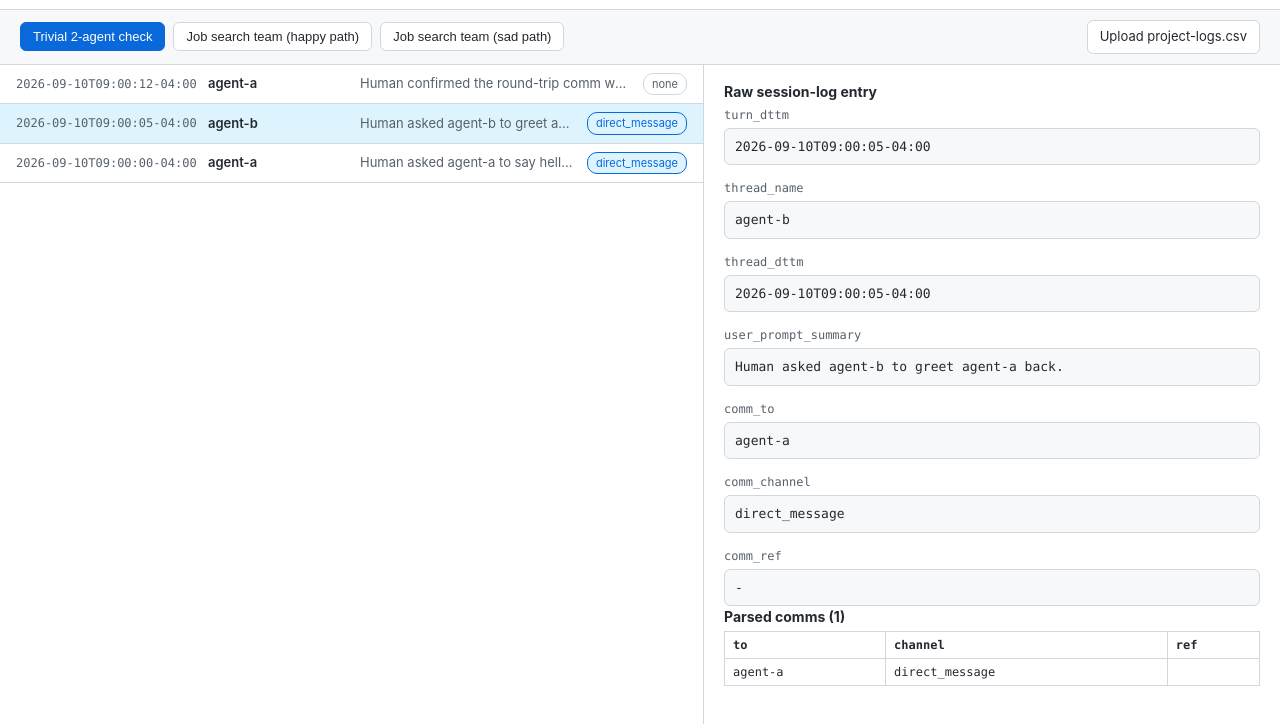
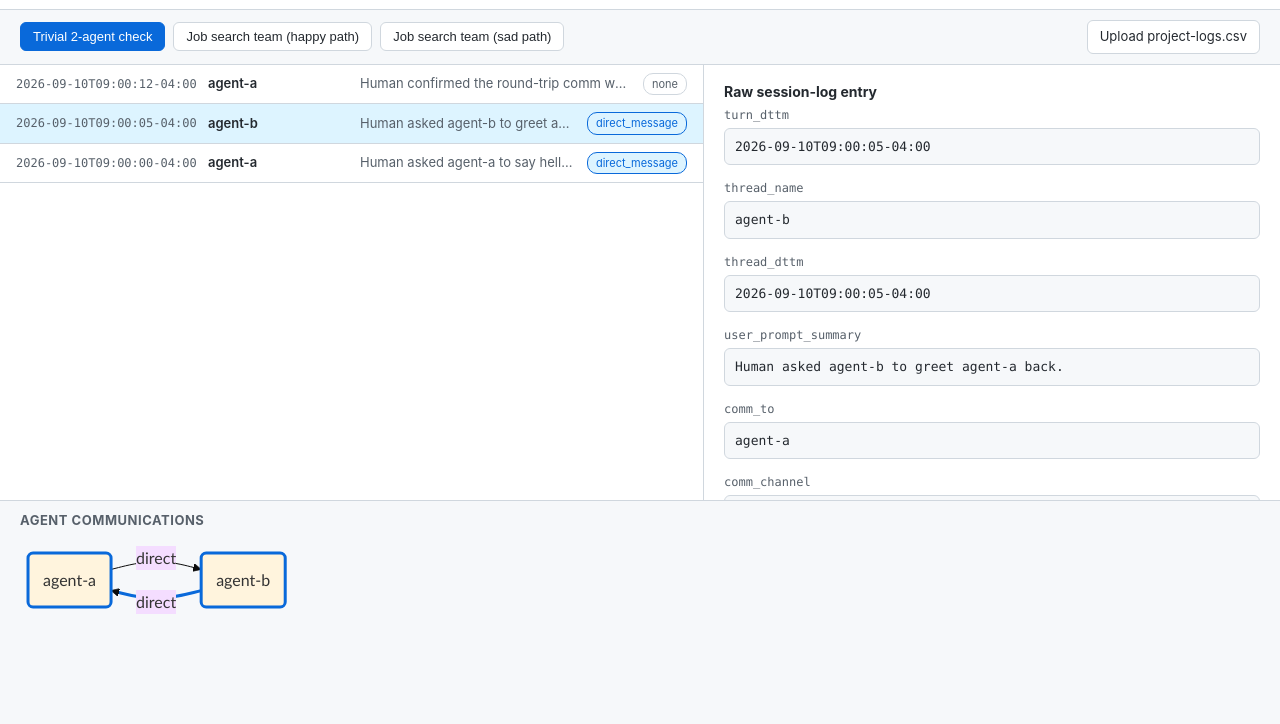
Before and after one commit to nickbenes/ops-center-viewer, a website built with Vite: page index.html in a window 1280 px wide. Both pictures are taken after a click on the button 351 px from the left and 185 px from the top of the page. Shown: the part 62-786 px from the top of the page. Built offline with nearby package versions, Linux system fonts and the light colour scheme.

Commit message:
feat: Mermaid agent-comms diagram + row-to-diagram highlighting
Implements the P2.1 tier:
- build-diagram.js derives a Mermaid flowchart definition from the
  loaded turns: one node per distinct thread_name/comm_to entity, one
  edge per comm, edge style/label driven by comm_channel
  (direct_message solid, broadcast/shared_file dashed)
- diagram-view.js renders it client-side via the mermaid package and
  exposes highlightForTurn() to toggle a `.highlighted` class on the
  matching node(s) and edge path when a turn row is selected, clearing
  on deselect
- Diagram lives in a new panel below the list/detail split, rebuilt
  whenever the loaded dataset changes (demo switch or upload)
- Downgraded to mermaid@11.17.2 + ran `npm audit fix` to drop a
  vulnerable transitive chevrotain/lodash-es chain pulled in by
  mermaid@12 (npm audit: 0 vulnerabilities)
- Unit tests for the diagram-building logic; e2e tests for diagram
  rendering, row-select highlighting (and clearing), and rebuild on
  demo switch

Closes #8, #9

Co-Authored-By: Claude Sonnet 5 <noreply@anthropic.com>

```diff
--- a/index.html
+++ b/index.html
@@ -21,6 +21,11 @@
           <p class="detail-empty">Select a row to see its raw fields.</p>
         </aside>
       </main>
+
+      <section id="diagram-section" class="diagram-section" aria-label="Agent communications diagram">
+        <h2>Agent communications</h2>
+        <div id="diagram-view" class="diagram-view"></div>
+      </section>
     </div>
     <script type="module" src="/src/main.js"></script>
   </body>
--- a/package.json
+++ b/package.json
@@ -15,5 +15,8 @@
     "@playwright/test": "^1.63.0",
     "vite": "^8.3.0",
     "vitest": "^5.0.1"
+  },
+  "dependencies": {
+    "mermaid": "^11.17.2"
   }
 }
--- /dev/null
+++ b/src/components/diagram-view.js
@@ -0,0 +1,61 @@
+import mermaid from 'mermaid';
+import { buildDiagram } from '../lib/build-diagram.js';
+
+mermaid.initialize({ startOnLoad: false, securityLevel: 'strict', theme: 'base' });
+
+let renderCounter = 0;
+
+/**
+ * Renders the Mermaid agent-comms diagram for the current turn set into
+ * `container`. Returns the built diagram's edge/node metadata so the caller
+ * can drive row<->diagram highlighting.
+ */
+export async function renderDiagram(container, turns) {
+  const diagram = buildDiagram(turns);
+
+  if (diagram.nodeIds.size === 0) {
+    container.innerHTML = '<p class="diagram-empty">No entities to diagram.</p>';
+    return diagram;
+  }
+
+  const id = `diagram-${renderCounter++}`;
+  try {
+    const { svg } = await mermaid.render(id, diagram.definition);
+    container.innerHTML = svg;
+  } catch (err) {
+    container.innerHTML = `<p class="diagram-empty">Failed to render diagram: ${err.message}</p>`;
+  }
+  return diagram;
+}
+
+/**
+ * Clears any highlight classes, then (if turnId is set) highlights the
+ * nodes/edges for every comm on that turn.
+ */
+export function highlightForTurn(container, diagram, turnId) {
+  container.querySelectorAll('.node.highlighted').forEach((el) => el.classList.remove('highlighted'));
+  container.querySelectorAll('path.flowchart-link.highlighted').forEach((el) => el.classList.remove('highlighted'));
+
+  if (!turnId || !diagram) return;
+
+  const matchingEdges = diagram.edges.filter((e) => e.turnId === turnId);
+  for (const edge of matchingEdges) {
+    highlightNode(container, edge.fromId);
+    highlightNode(container, edge.toId);
+    highlightEdge(container, edge.edgeIndex);
+  }
+}
+
+function highlightNode(container, nodeId) {
+  // Mermaid prefixes node element ids with its own render id, so match on
+  // the "flowchart-<nodeId>-" segment rather than the full id.
+  const el = container.querySelector(`[id*="flowchart-${nodeId}-"]`);
+  if (el) el.classList.add('highlighted');
+}
+
+function highlightEdge(container, edgeIndex) {
+  // Edge paths render in the same order they're written into the diagram
+  // definition, so the Nth edge we built corresponds to the Nth path here.
+  const path = container.querySelectorAll('path.flowchart-link')[edgeIndex];
+  if (path) path.classList.add('highlighted');
+}
--- /dev/null
+++ b/src/lib/build-diagram.js
@@ -0,0 +1,54 @@
+// Derives a Mermaid flowchart definition from parsed turns, per the design
+// decision: one node per distinct entity found in thread_name and every
+// value appearing in comm_to; one edge per communication row between its
+// thread and each comm_to destination, styled by comm_channel.
+
+function sanitizeId(raw) {
+  // Mermaid node ids can't contain most punctuation; slugify and keep a
+  // stable, collision-resistant id distinct from the display label.
+  return `n_${raw.replace(/[^a-zA-Z0-9_]/g, '_')}`;
+}
+
+const CHANNEL_STYLE = {
+  direct_message: { arrow: '-->', label: 'direct' },
+  broadcast: { arrow: '-.->', label: 'broadcast' },
+  shared_file: { arrow: '-.->', label: 'shared file' },
+  none: { arrow: '---', label: '' },
+};
+
+/**
+ * Builds { definition, nodeIds, edges } from a list of parsed turns.
+ * `edges` carries enough info (turnId, fromId, toId) for row<->diagram
+ * highlighting; `nodeIds` maps entity name -> mermaid node id.
+ */
+export function buildDiagram(turns) {
+  const entities = new Set();
+  for (const turn of turns) {
+    entities.add(turn.thread_name);
+    for (const comm of turn.comms) entities.add(comm.to);
+  }
+
+  const nodeIds = new Map();
+  for (const entity of entities) nodeIds.set(entity, sanitizeId(entity));
+
+  const lines = ['flowchart LR'];
+  for (const entity of entities) {
+    const id = nodeIds.get(entity);
+    lines.push(`  ${id}("${entity.replace(/"/g, '#quot;')}")`);
+  }
+
+  const edges = [];
+  for (const turn of turns) {
+    const fromId = nodeIds.get(turn.thread_name);
+    for (const comm of turn.comms) {
+      const toId = nodeIds.get(comm.to);
+      const style = CHANNEL_STYLE[comm.channel] || CHANNEL_STYLE.none;
+      const edgeIndex = edges.length;
+      const label = style.label ? `|${style.label}|` : '';
+      lines.push(`  ${fromId} ${style.arrow}${label} ${toId}`);
+      edges.push({ turnId: turn.id, fromId, toId, edgeIndex, channel: comm.channel });
+    }
+  }
+
+  return { definition: lines.join('\n'), nodeIds, edges };
+}
--- a/src/main.js
+++ b/src/main.js
@@ -4,6 +4,7 @@ import { DEMOS } from './lib/demos.js';
 import { renderTurnList } from './components/turn-list.js';
 import { renderDetailPanel } from './components/detail-panel.js';
 import { renderDemoSwitcher } from './components/demo-switcher.js';
+import { renderDiagram, highlightForTurn } from './components/diagram-view.js';
 
 const state = {
   turns: [],
@@ -11,11 +12,13 @@ const state = {
   error: null,
   activeDemoId: null,
   uploadedFileName: null,
+  diagram: null,
 };
 
 const demoSwitcherEl = document.getElementById('demo-switcher');
 const turnListEl = document.getElementById('turn-list');
 const detailPanelEl = document.getElementById('detail-panel');
+const diagramViewEl = document.getElementById('diagram-view');
 
 function render() {
   renderDemoSwitcher(
@@ -23,12 +26,18 @@ function render() {
     { activeDemoId: state.activeDemoId, uploadedFileName: state.uploadedFileName },
     { onSelectDemo: selectDemo, onUploadFile: uploadFile }
   );
-  renderTurnList(turnListEl, state, (turnId) => {
-    state.selectedId = state.selectedId === turnId ? null : turnId;
-    render();
-  });
+  renderTurnList(turnListEl, state, selectTurn);
   const selectedTurn = state.turns.find((t) => t.id === state.selectedId) || null;
   renderDetailPanel(detailPanelEl, { turn: selectedTurn });
+  highlightForTurn(diagramViewEl, state.diagram, state.selectedId);
+}
+
+function selectTurn(turnId) {
+  state.selectedId = state.selectedId === turnId ? null : turnId;
+  renderTurnList(turnListEl, state, selectTurn);
+  const selectedTurn = state.turns.find((t) => t.id === state.selectedId) || null;
+  renderDetailPanel(detailPanelEl, { turn: selectedTurn });
+  highlightForTurn(diagramViewEl, state.diagram, state.selectedId);
 }
 
 function applyCsvText(text) {
@@ -41,6 +50,10 @@ function applyCsvText(text) {
     state.selectedId = null;
     state.error = err instanceof CsvSchemaError ? err.message : `Failed to parse CSV: ${err.message}`;
   }
+}
+
+async function refreshDiagram() {
+  state.diagram = await renderDiagram(diagramViewEl, state.turns);
 }
 
 async function selectDemo(demoId) {
@@ -59,6 +72,7 @@ async function selectDemo(demoId) {
     state.error = `Failed to load demo data: ${err.message}`;
   }
   render();
+  await refreshDiagram();
 }
 
 async function uploadFile(file) {
@@ -73,6 +87,7 @@ async function uploadFile(file) {
     state.error = `Failed to read uploaded file: ${err.message}`;
   }
   render();
+  await refreshDiagram();
 }
 
 selectDemo(DEMOS[0].id);
--- a/src/style.css
+++ b/src/style.css
@@ -122,7 +122,7 @@ body {
 }
 
 #app-main {
-  flex: 1;
+  flex: 2;
   display: flex;
   min-height: 0;
 }
@@ -269,3 +269,41 @@ body {
   font-size: 14px;
   margin: 0 0 4px;
 }
+
+.diagram-section {
+  flex: 1;
+  min-height: 180px;
+  border-top: 1px solid var(--border);
+  padding: 10px 20px;
+  overflow: auto;
+  background: var(--bg-alt);
+}
+
+.diagram-section h2 {
+  font-size: 13px;
+  margin: 0 0 8px;
+  color: var(--text-muted);
+  text-transform: uppercase;
+  letter-spacing: 0.04em;
+}
+
+.diagram-view svg {
+  max-width: 100%;
+  height: auto;
+}
+
+.diagram-empty {
+  color: var(--text-muted);
+}
+
+.diagram-view .node.highlighted rect,
+.diagram-view .node.highlighted polygon,
+.diagram-view .node.highlighted circle {
+  stroke: var(--accent) !important;
+  stroke-width: 3px !important;
+}
+
+.diagram-view path.flowchart-link.highlighted {
+  stroke: var(--accent) !important;
+  stroke-width: 3px !important;
+}
```
Also changed, not shown: e2e/diagram.spec.js (added, +30 -0 lines), tests/build-diagram.test.js (added, +62 -0 lines), 2 other files.
